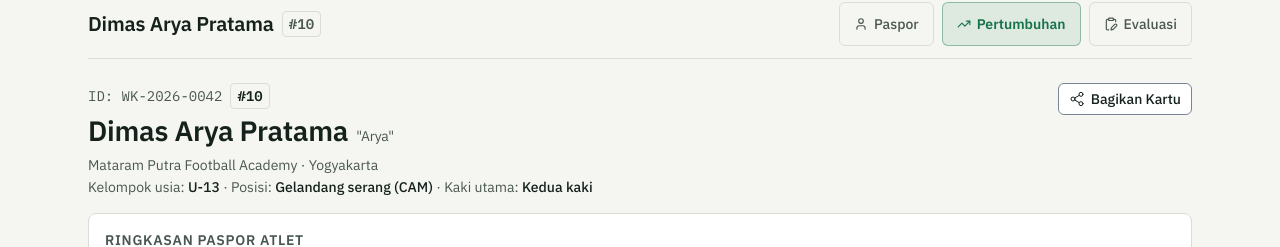
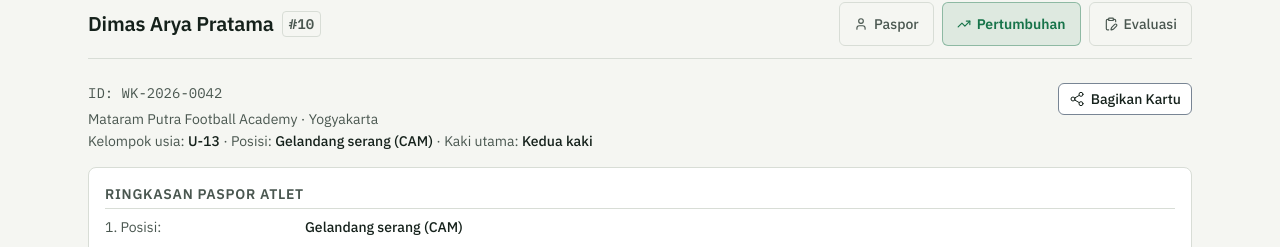
Before and after one commit to Alejandro69021/BallR, a React (Vite) app: page /pemain/WK-2026-0042/pertumbuhan in a window 1280 px wide. Shown: the part 180-427 px from the top of the page. Built offline with nearby package versions, Linux system fonts and the light colour scheme; no server answers.

Commit message:
fix(growth): remove duplicate player name header

```diff
--- a/src/components/PlayerHeader.jsx
+++ b/src/components/PlayerHeader.jsx
@@ -3,7 +3,7 @@ import { Share2 } from 'lucide-react';
 import Button from './ui/Button';
 import { formatPositionLabel, formatPreferredFoot, formatAttributeName } from '../lib/displayLabels';
 
-export default function PlayerHeader({ player, personalInfo: propPersonalInfo, onOpenStoryCard }) {
+export default function PlayerHeader({ player, personalInfo: propPersonalInfo, onOpenStoryCard, hidePlayerName = false }) {
   const personalInfo = propPersonalInfo || player?.personal_info || {};
   const {
     full_name,
@@ -76,13 +76,14 @@ export default function PlayerHeader({ player, personalInfo: propPersonalInfo, o
               <span className="font-mono text-sm text-2">
                 ID: {publicId}
               </span>
-              {jersey_number != null && (
+              {!hidePlayerName && jersey_number != null && (
                 <span className="font-mono text-sm font-semibold text-1 bg-raised px-1.5 py-0.5 rounded border border-line">
                   #{jersey_number}
                 </span>
               )}
             </div>
 
+            {!hidePlayerName && (
               <h1 className="text-xl sm:text-2xl font-semibold text-1">
                 {full_name || 'Atlet'}
                 {nickname && (
@@ -91,6 +92,7 @@ export default function PlayerHeader({ player, personalInfo: propPersonalInfo, o
                   </span>
                 )}
               </h1>
+            )}
 
             <div className="text-sm text-2 space-y-0.5 pt-0.5">
               <p>
--- a/src/pages/GrowthPage.jsx
+++ b/src/pages/GrowthPage.jsx
@@ -21,7 +21,7 @@ export default function GrowthPage({ userRole = 'public', onOpenShare, onToast }
   return (
     <div className="space-y-6 pt-4 text-1">
       <PlayerTabs player={player} activeTab="growth" userRole={userRole} />
-      <PlayerHeader player={player} personalInfo={player.personal_info} onOpenStoryCard={onOpenShare} />
+      <PlayerHeader player={player} personalInfo={player.personal_info} onOpenStoryCard={onOpenShare} hidePlayerName={true} />
       <GrowthBioBandingTab player={player} onToast={onToast} />
       <OfficialDossierFooter player={player} onOpenStoryCard={onOpenShare} onToast={onToast} />
     </div>
```
Lines whose indentation alone changed are shown as unchanged.
